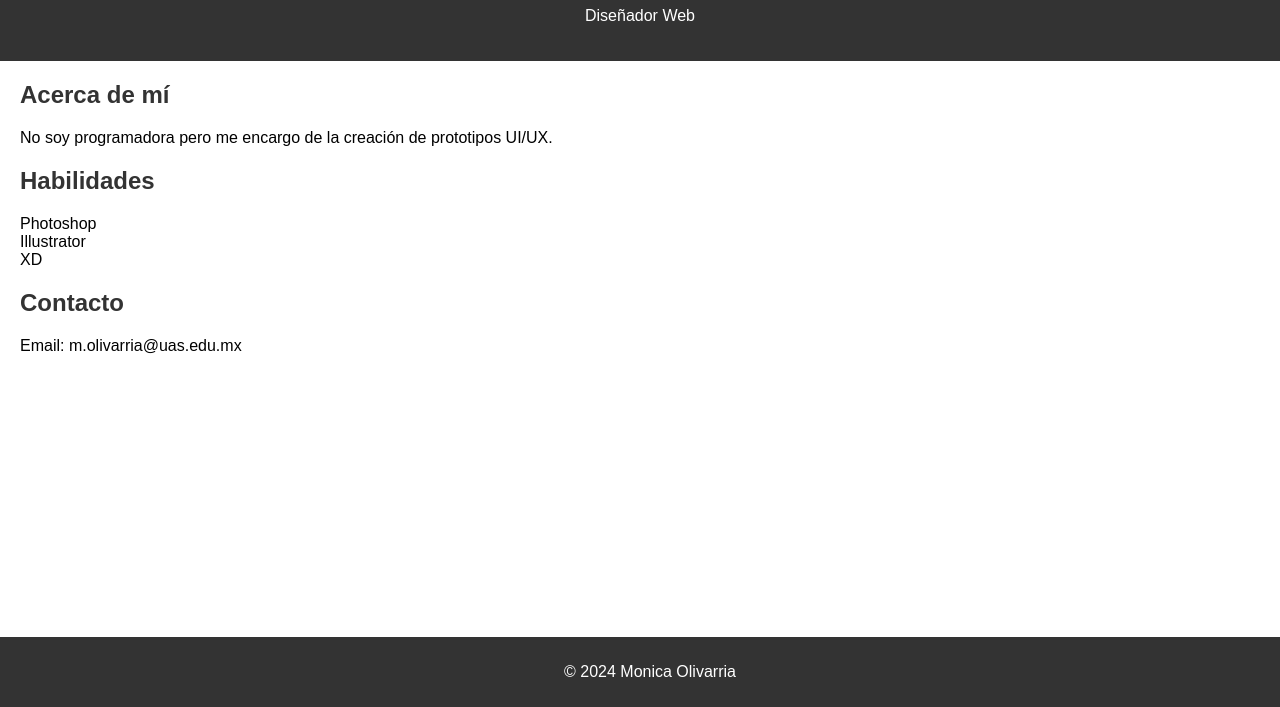
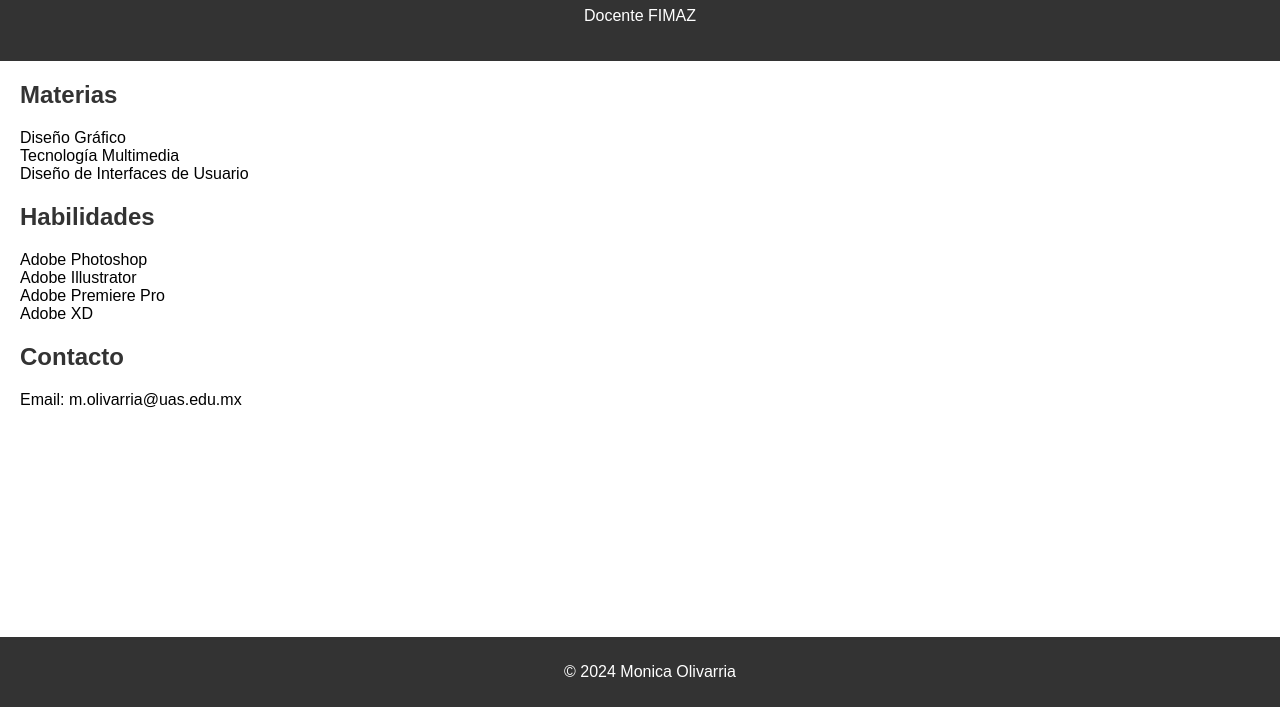
Before and after one commit to molivarria/ejercicio, a plain HTML site: page index.html in a window 1280 px wide. Shown: the part 93-800 px from the top of the page. Drawn offline with Linux system fonts and the light colour scheme.

Commit message:
version 2

```diff
--- a/index.html
+++ b/index.html
@@ -4,27 +4,31 @@
     <meta charset="UTF-8">
     <meta name="viewport" content="width=device-width, initial-scale=1.0">
     <link rel="stylesheet" href="styles.css">
-    <title>Página de Presentación</title>
+    <title>Presentación</title>
 </head>
 <body>
 
     <header>
-        <h1>Monica Olivarria</h1>
-        <p>Diseñador Web</p>
+        <h1>Mónica Olivarría González</h1>
+        <p>Docente FIMAZ</p>
     </header>
 
-    <section id="about">
-        <h2>Acerca de mí</h2>
-        <p>No soy programadora pero me encargo de la creación de prototipos UI/UX.</p>
-    </section>
+    <section id="materias">
+        <h2>Materias</h2>
+        <ul>
+            <li>Diseño Gráfico</li>
+            <li>Tecnología Multimedia</li>
+            <li>Diseño de Interfaces de Usuario</li>
+        </ul>
+   </section>
 
-    <section id="skills">
+    <section id="habilidades">
         <h2>Habilidades</h2>
         <ul>
-            <li>Photoshop</li>
-            <li>Illustrator</li>
-            <li>XD</li>
-            <!-- Agrega más habilidades según sea necesario -->
+            <li>Adobe Photoshop</li>
+            <li>Adobe Illustrator</li>
+            <li>Adobe Premiere Pro</li>
+            <li>Adobe XD</li>
         </ul>
     </section>
 
```
